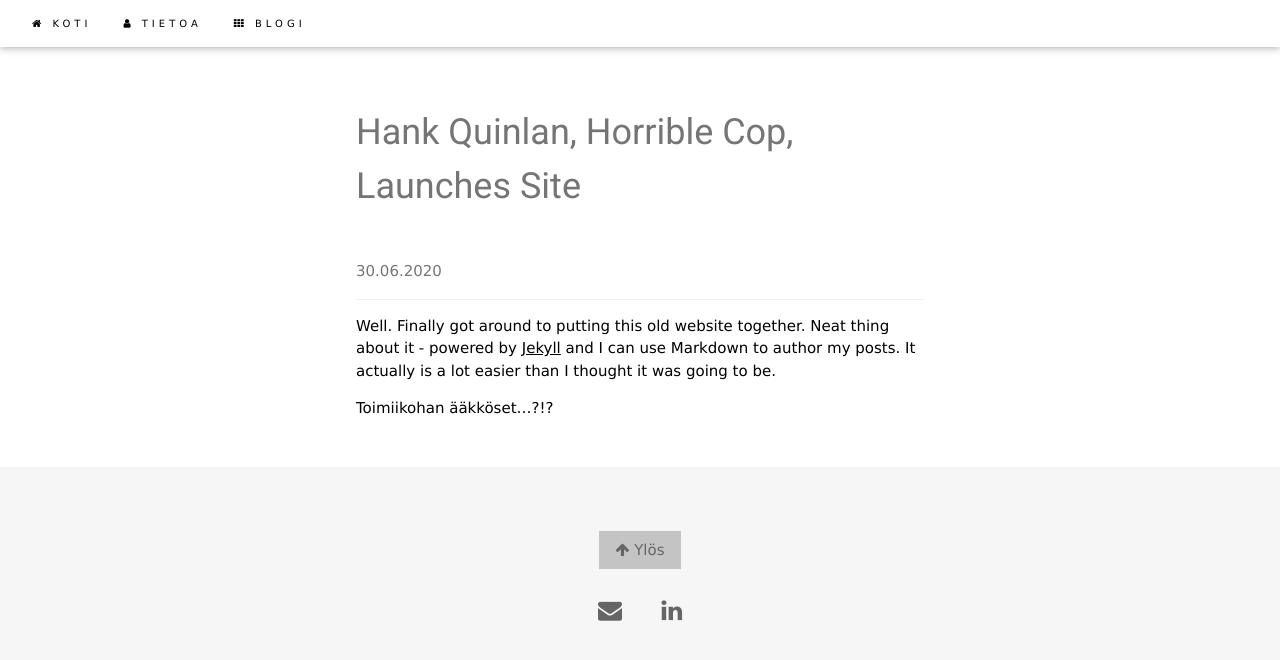
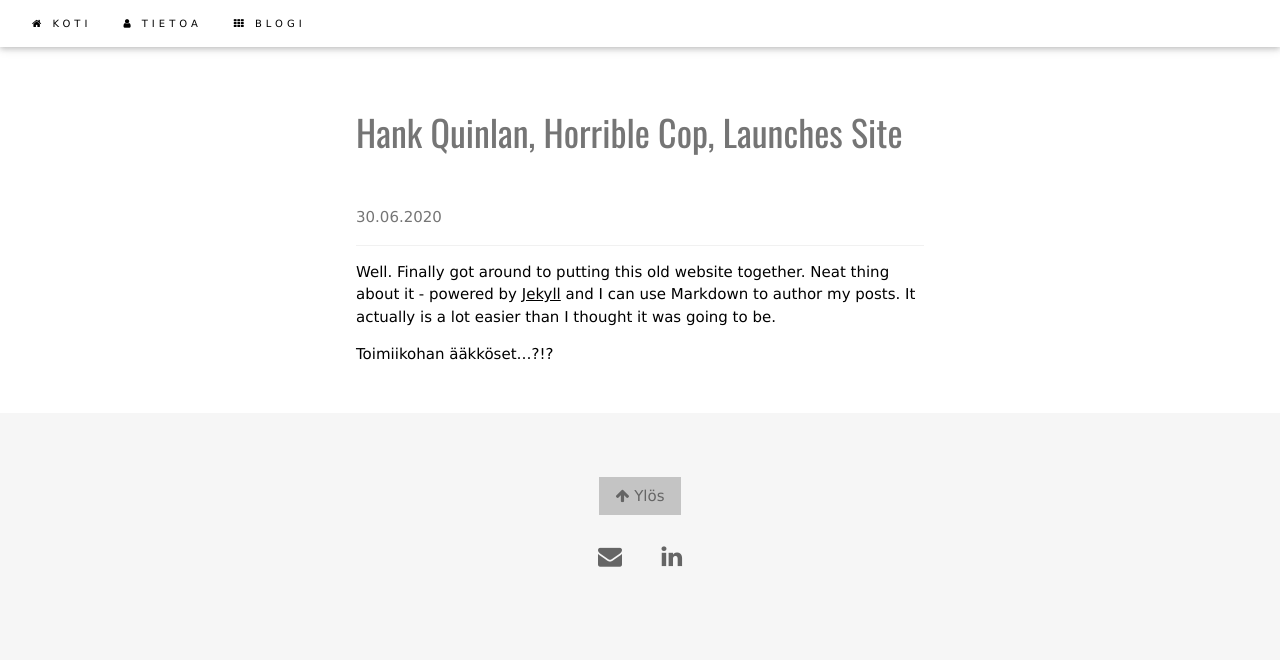
Before and after one commit to seme/seme.github.io, a Jekyll site: the page built from _posts/2020-06-30-site-launched.md, in a window 1280 px wide. Shown: the top 660 px of the page. Built offline with Jekyll 4.4.1, drawn with Linux system fonts in a browser that asks for light colours.

Commit message:
header font

```diff
--- a/_layouts/default.html
+++ b/_layouts/default.html
@@ -6,7 +6,7 @@
             <meta name="viewport" content="width=device-width, initial-scale=1">
             <!-- link to main stylesheet -->
             <link rel="stylesheet" href="https://www.w3schools.com/w3css/4/w3.css">
-            <link href="https://fonts.googleapis.com/css2?family=Roboto&display=swap" rel="stylesheet">
+            <link href="https://fonts.googleapis.com/css2?family=Oswald&family=Roboto&display=swap" rel="stylesheet">
             <link rel="stylesheet" href="https://cdnjs.cloudflare.com/ajax/libs/font-awesome/4.7.0/css/font-awesome.min.css">
             <link rel="stylesheet" type="text/css" href="/css/main.css">
         </head>
--- a/css/main.css
+++ b/css/main.css
@@ -52,5 +52,6 @@
   }
 
 .w3-font {
-    font-family: 'Roboto', sans-serif;
+    /*font-family: 'Roboto', sans-serif;*/
+    font-family: 'Oswald', sans-serif;
 }
```
